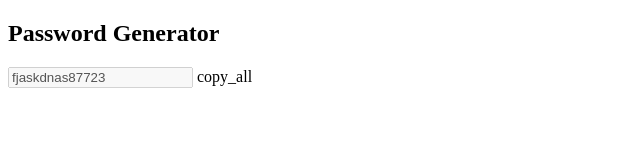
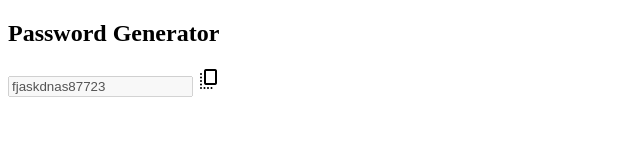
Before and after one commit to quisethecoder/password-generator, a plain HTML site: page index.html in a window 1280 px wide. Shown: the whole page, without its empty margins (0-640 px from the left). Drawn offline with nearby package versions, Linux system fonts and the light colour scheme.

Commit message:
copy icon

```diff
--- a/index.html
+++ b/index.html
@@ -4,6 +4,7 @@
         <meta charset="UTF-8">
         <title>Password Generator</title>
         <link rel="stylesheet"  href="./styles.css">
+        <link rel="stylesheet" href="https://fonts.googleapis.com/css2?family=Material+Symbols+Rounded:opsz,wght,FILL,GRAD@20..48,100..700,0..1,-50..200">
     </head>
     <body>
         <div class="container">
```
